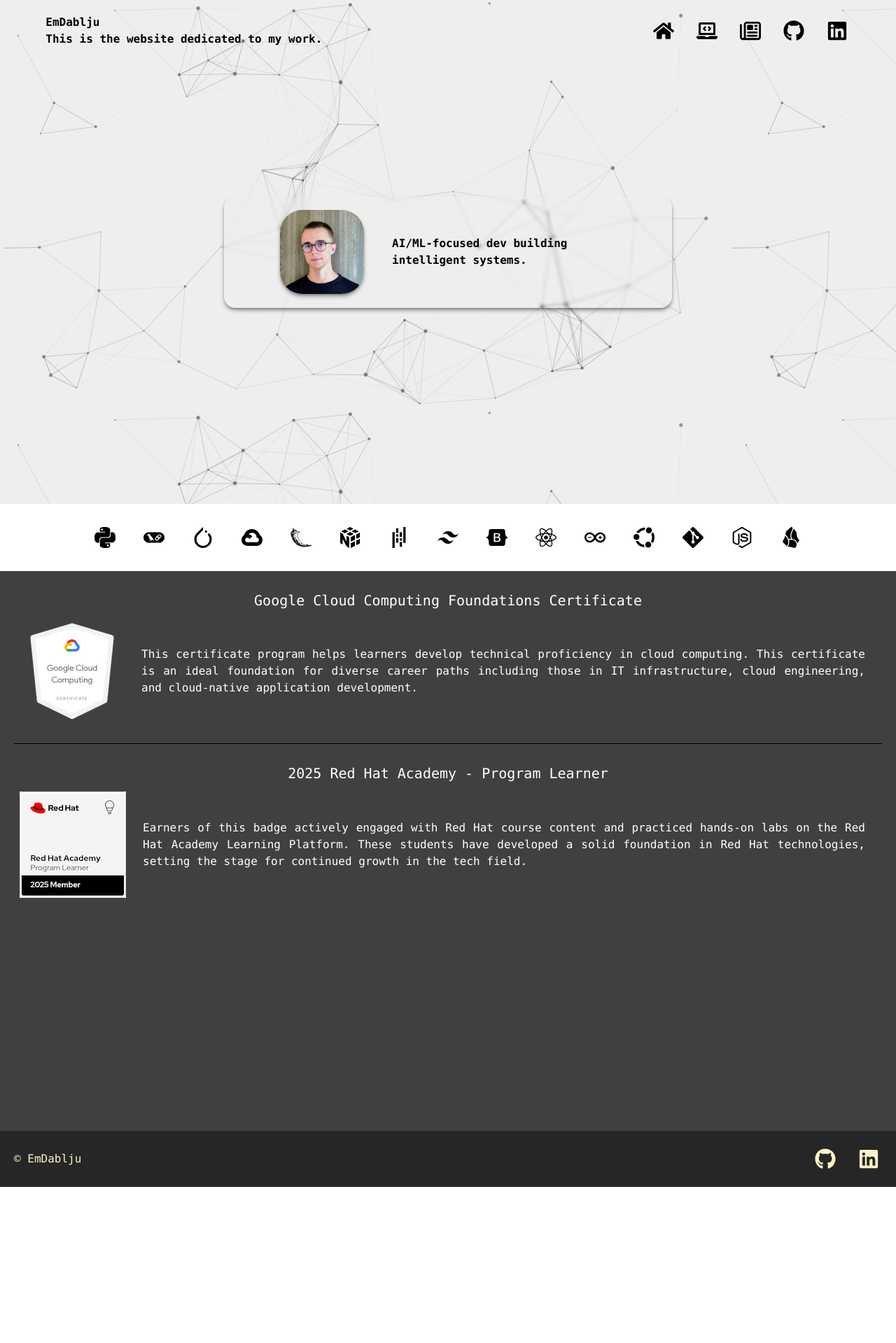
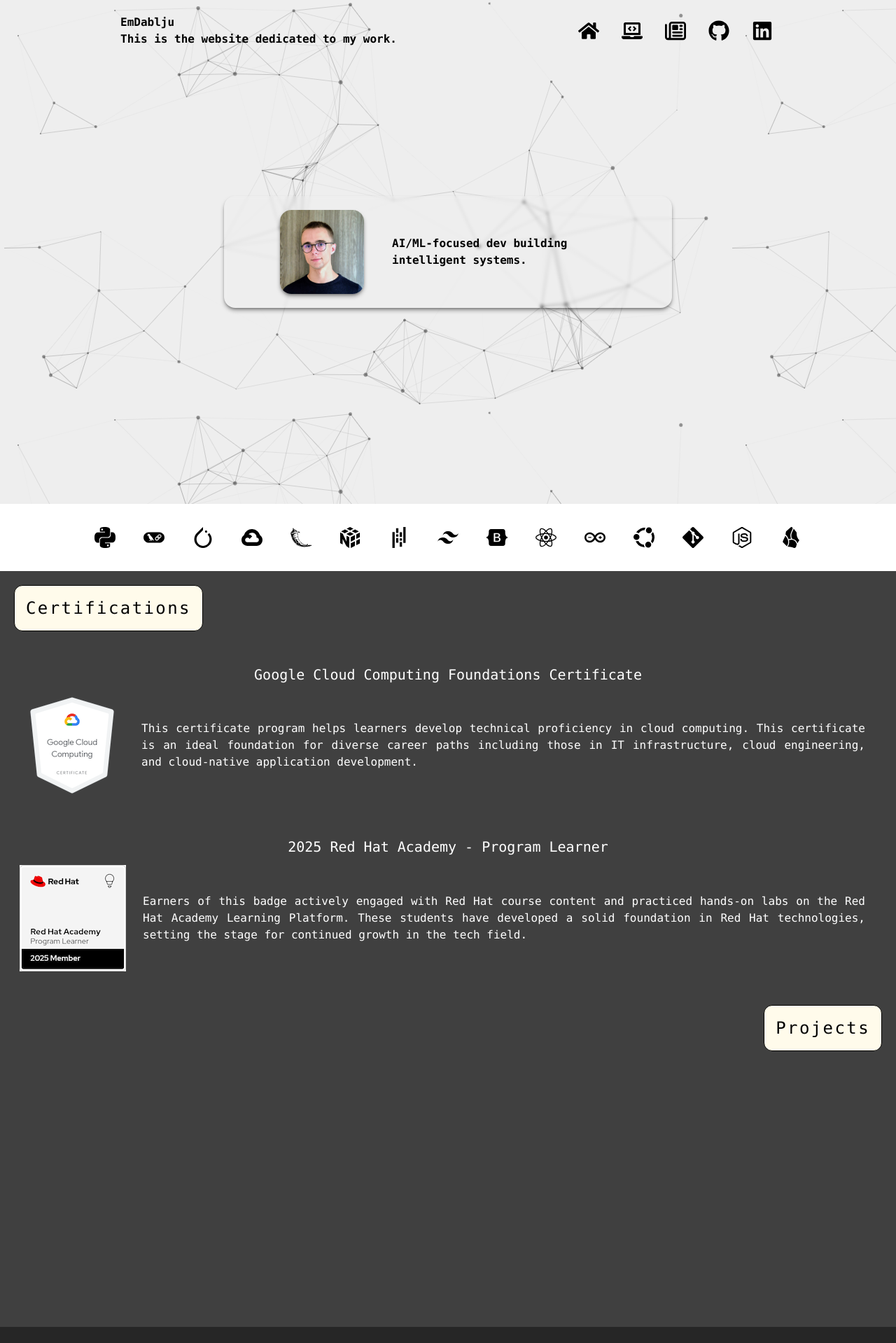
Before and after one commit to EmD4blju/portfolio_web_app, a React (Vite) app in the folder website/: page / in a window 1280 px wide. Shown: the top 1919 px of the page at 70% size. Before the commit the page ends 1696 px from the top, so only its background shows below. Built offline with nearby package versions, Linux system fonts and the light colour scheme.

Commit message:
feat: Add ProjectStack component and update Body layout; enhance CertificationStack with header

```diff
--- a/website/src/components/body/Body.tsx
+++ b/website/src/components/body/Body.tsx
@@ -1,5 +1,6 @@
 import CertificationStack from "./certification_stack/CertificationStack";
 import Home from "./home/Home";
+import ProjectStack from "./project_stack/ProjectStack";
 import TechStack from "./tech_stack/TechStack";
 
 function Body() {
@@ -8,6 +9,7 @@ function Body() {
       <Home />
       <TechStack />
       <CertificationStack />
+      <ProjectStack />
     </div>
   );
 }
--- a/website/src/components/body/certification_stack/CertificationCard.tsx
+++ b/website/src/components/body/certification_stack/CertificationCard.tsx
@@ -12,7 +12,7 @@ function CertificationCard({
   badge,
 }: CertificationCardProperties) {
   const ref = useRef<HTMLDivElement | null>(null);
-  const [isVisible, setIsVisible] = useState(false);
+  const [isVisible, setIsVisible] = useState<boolean>(false);
 
   useEffect(() => {
     const observer = new IntersectionObserver(([entry]) =>
--- a/website/src/components/body/certification_stack/CertificationStack.tsx
+++ b/website/src/components/body/certification_stack/CertificationStack.tsx
@@ -5,12 +5,13 @@ import rhFoundationBadge from "@assets/2025-red-hat-academy-program-learner.png"
 function CertificationStack() {
   return (
     <div className="certification-stack">
+      <h2 className="certification-stack-header">Certifications</h2>
       <CertificationCard
         title="Google Cloud Computing Foundations Certificate"
         description="This certificate program helps learners develop technical proficiency in cloud computing. This certificate is an ideal foundation for diverse career paths including those in IT infrastructure, cloud engineering, and cloud-native application development."
         badge={gcpFoundationBadge}
       />
-      <hr />
+
       <CertificationCard
         title="2025 Red Hat Academy - Program Learner"
         description="Earners of this badge actively engaged with Red Hat course content and practiced hands-on labs on the Red Hat Academy Learning Platform. These students have developed a solid foundation in Red Hat technologies, setting the stage for continued growth in the tech field."
--- /dev/null
+++ b/website/src/components/body/project_stack/ProjectStack.tsx
@@ -0,0 +1,9 @@
+function ProjectStack() {
+  return (
+    <div className="project-stack">
+      <h2 className="project-stack-header">Projects</h2>
+    </div>
+  );
+}
+
+export default ProjectStack;
--- a/website/src/components/header/Header.tsx
+++ b/website/src/components/header/Header.tsx
@@ -3,7 +3,7 @@ import Navbar from "./Navbar";
 import { useEffect, useState } from "react";
 
 function Header() {
-  const [isScrolled, setIsScrolled] = useState(false);
+  const [isScrolled, setIsScrolled] = useState<boolean>(false);
 
   useEffect(() => {
     const handleScroll = () => {
@@ -16,7 +16,9 @@ function Header() {
   return (
     <div
       className={`header max-md:justify-center ${
-        isScrolled ? "bg-white shadow-md/40" : "bg-transparent"
+        isScrolled
+          ? "w-11/12 bg-white shadow-md/40 rounded-sm"
+          : "bg-transparent"
       }`}
     >
       <HeaderTitle />
--- a/website/src/styles/index.css
+++ b/website/src/styles/index.css
@@ -9,7 +9,7 @@
 
   /*~======== HEADER ========*/
   .header {
-    @apply w-11/12 mt-2 p-3 z-50
+    @apply w-3/4 mt-2 p-3 z-50
       self-center fixed rounded-2xl duration-300
       flex flex-wrap justify-between;
   }
@@ -54,12 +54,12 @@
   }
 
   .home-profile {
-    @apply w-[120px] m-5 rounded-4xl shadow-md/40 shrink-0;
+    @apply w-[120px] m-5 rounded-2xl shadow-md/40 shrink-0;
   }
 
   /*?======== TECH STACK ========*/
   .tech-stack {
-    @apply flex justify-center items-center p-12 gap-10 w-full h-[5dvh] self-center bg-white overflow-x-auto overflow-y-hidden;
+    @apply flex justify-center-safe items-center p-12 gap-10 w-full h-[5dvh] bg-white overflow-x-auto overflow-y-hidden;
   }
 
   .tech-stack-icon {
@@ -75,7 +75,11 @@
   /*?======== CERTIFICATION STACK ========*/
 
   .certification-stack {
-    @apply min-h-dvh p-5 flex flex-col gap-5;
+    @apply min-h-[60dvh] p-5 flex flex-col gap-10;
+  }
+
+  .certification-stack-header {
+    @apply text-black bg-amber-50 text-2xl p-4 tracking-widest border rounded-xl w-fit;
   }
 
   .certification-card {
@@ -94,6 +98,16 @@
     @apply p-4;
   }
 
+  /*?======== PROJECT STACK ========*/
+
+  .project-stack {
+    @apply min-h-[60dvh] p-5 flex flex-col gap-5;
+  }
+
+  .project-stack-header {
+    @apply text-black bg-amber-50 text-2xl p-4 tracking-widest border rounded-xl w-fit self-end;
+  }
+
   /*~======== FOOTER ========*/
   .footer {
     @apply bg-neutral-800 h-20 text-amber-100 w-full flex justify-between self-center p-5;
```
Also changed, not shown: website/src/components/body/project_stack/ProjectCard.tsx (added).
